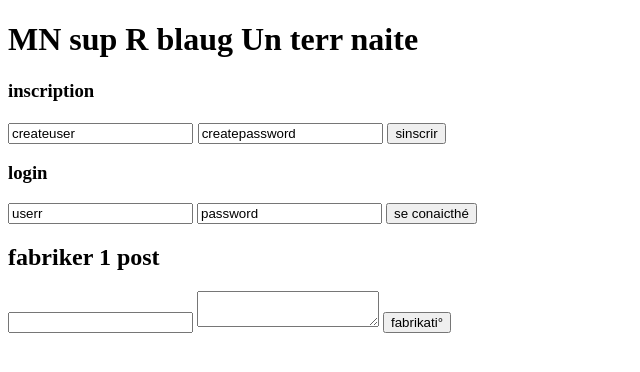
After one commit to EmmanuelArethens/tpblog.php, a PHP site: page / in a window 1280 px wide. The commit adds this page. Shown: the top 372 px of the page, without its empty margins (0-640 px from the left). Run offline with PHP 8.4, Linux system fonts and the light colour scheme; data that the repository does not hold is empty.

Commit message:
ajout systeme de login

```diff
--- /dev/null
+++ b/header.php
@@ -0,0 +1,14 @@
+
+<h3> inscription <h3>
+<form action="inscription.php" method="post">
+<input type="text" value="createuser" name="user">
+<input type="text" value="createpassword" name="mdp">
+<input type="submit" name="inscrip" value="sinscrir">
+</form>
+
+<h3> login </h3>
+<form action="login.php" method="post">
+<input type="text" value="userr" name="userr">
+<input type="text" value="password" name="password">
+<input type="submit" name="logi" value="se conaicthé">
+</form>
--- /dev/null
+++ b/index.php
@@ -0,0 +1,30 @@
+<!DOCTYPE html>
+<html lang="en">
+
+<head>
+    <meta charset="UTF-8">
+    <meta name="viewport" content="width=device-width, initial-scale=1.0">
+    <meta http-equiv="X-UA-Compatible" content="ie=edge">
+    <title>Tripleuh blaug</title>
+    <h1> MN sup R blaug Un terr naite </h1>
+</head>
+
+<body>
+    <?php require('header.php'); ?>
+<section id="blabla">
+<h1> fabriker 1 post </h1>
+    <form action="create1.php" method="post">
+        <input type="text" name="tit">
+        <textarea name="comment"></textarea>
+        <input type="submit" value="fabrikati°">
+    </form>
+</section>
+
+    <?php
+include('listing.php');
+?>
+
+
+</body>
+
+</html>
--- a/listing.php
+++ b/listing.php
@@ -5,7 +5,7 @@
         if (is_dir($file)) {
             continue;
         }
-        echo '<h2>'.basename($file, ".txt").'</h2>';
+        echo '<h3>'.basename($file, ".txt").'</h3>';
         $content = file_get_contents('textes/'.$file);
         echo '<p>'.$content.'</p>'.'<form action="delete.php" method="GET"><input type="submit" value="delete">
         <input type="hidden" name="paul" value="'.$file.'"></form>';
--- a/modify.php
+++ b/modify.php
@@ -5,7 +5,7 @@
     <meta charset="UTF-8">
     <meta name="viewport" content="width=device-width, initial-scale=1.0">
     <meta http-equiv="X-UA-Compatible" content="ie=edge">
-    <title>Document</title>
+    <title>tripleu blaug</title>
 </head>
 
 <body>
--- a/textes/Lanikeu.txt
+++ /dev/null
@@ -1 +0,0 @@
-manu est génial
--- a/textes/pomme de terre.txt
+++ /dev/null
@@ -1 +0,0 @@
-de vbaoiejdlakdj
--- a/textes/pomme.txt
+++ /dev/null
@@ -1 +0,0 @@
-banane pomme poire sur un abicotier
--- a/textes/terre de pomme.txt
+++ /dev/null
@@ -1 +0,0 @@
-blabla
--- /dev/null
+++ b/utilisateur/createuser.txt
@@ -0,0 +1 @@
+f8cbf4138c5b20ecd872bf3176a7f1fb
--- /dev/null
+++ b/utilisateur/lanikeu.txt
@@ -0,0 +1 @@
+f13bb1bed03db9d68a7d9a48aafeec78
--- /dev/null
+++ b/utilisateur/lanikeuh.txt
@@ -0,0 +1 @@
+f13bb1bed03db9d68a7d9a48aafeec78
```
Also changed, not shown: inscription.php (added, +14 -0 lines), login.php (added, +22 -0 lines).
